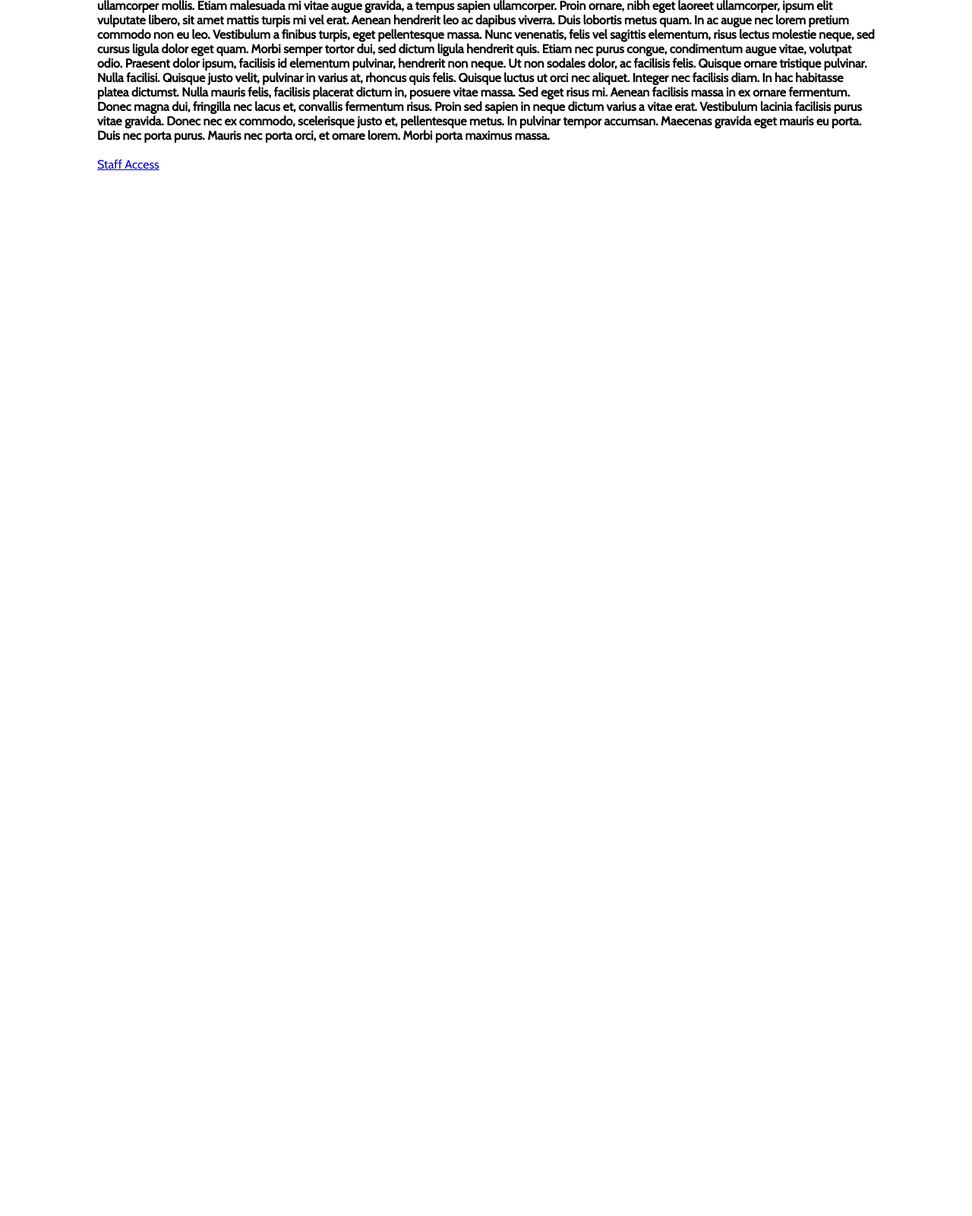
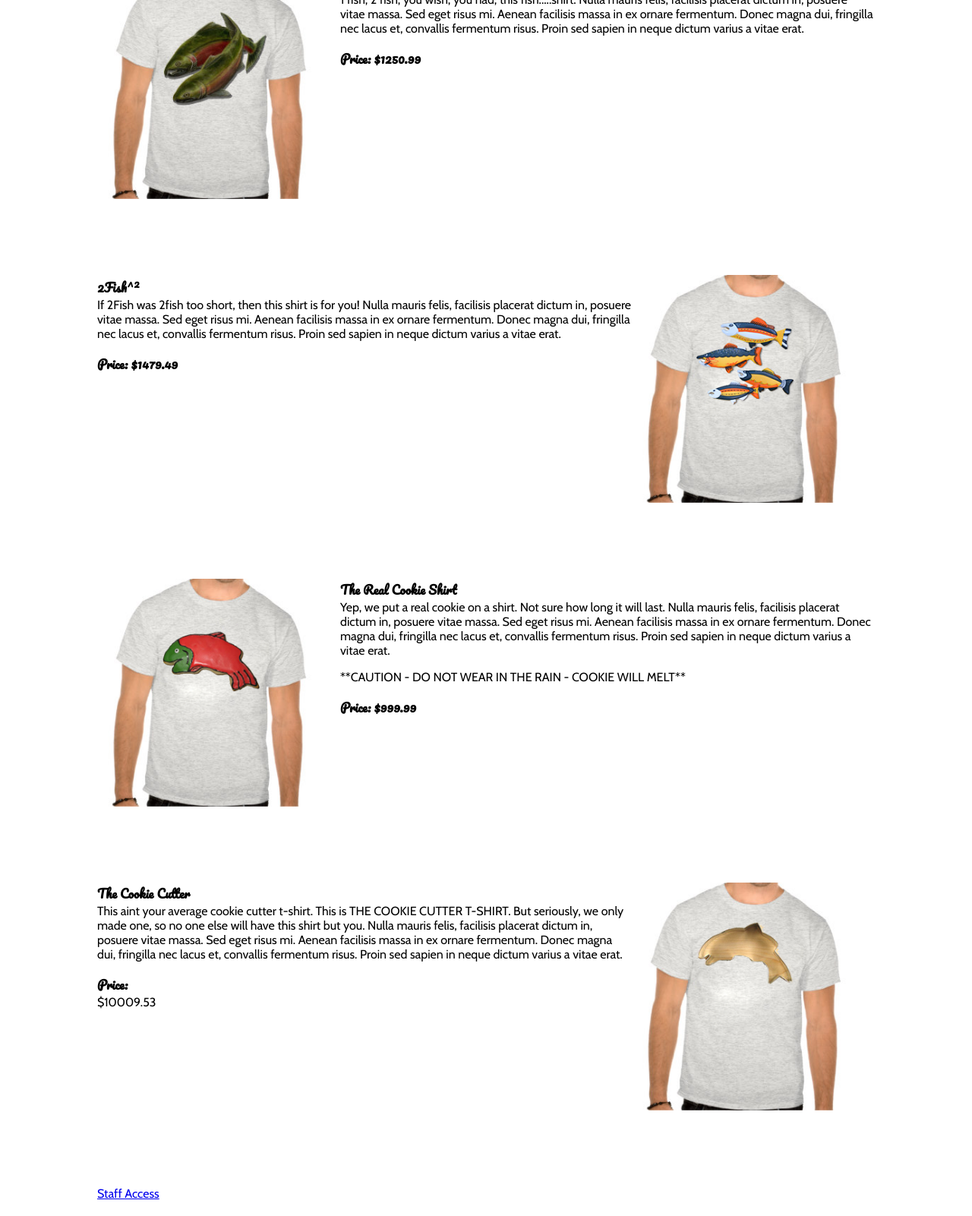
Before and after one commit to DevinTyler26/cookie_stand, a plain HTML site: page merch.html in a window 1280 px wide. Shown: the part 718-2319 px from the top of the page at 76% size. Before the commit the page ends 964 px from the top, so only its background shows below. Drawn offline with nearby package versions, Linux system fonts and the light colour scheme.

Commit message:
finishing css and html on merch sales index and about us pages

```diff
--- a/merch.css
+++ b/merch.css
@@ -46,8 +46,9 @@ li a:hover{
     background-color: #111;
 }
 
+
 .header-box{
-  background-image: url("images/shirt.jpg");
+  background-image: url("images/shirt.png");
   background-position: center center;
   background-repeat: no-repeat;
   background-size: cover;
@@ -96,20 +97,21 @@ li a:hover{
   width: 80%;
 }
 
-.about-us{
-  padding-top: 20px;
-}
-
 .body-background{
   background-color: white;
   z-index: 0;
   width: 100%;
 }
 
+p{
+margin-top: 0;
+
+}
+
 h1{
   font-family: 'Pacifico', cursive;
   color: white;
-  font-size: 400%;
+  font-size: 600%;
   text-align: center;
   margin: 0;
   /*text-shadow: 2px 2px grey;*/
@@ -119,13 +121,36 @@ h2{
   color: white;
   font-size: 26pt;
   text-align: center;
-  margin: 20px;
+  margin: 0;
   /*text-shadow: 2px 2px grey;*/
 }
 
 h3{
-  font-family: 'Cabin', sans-serif;
+  font-family: 'Pacifico', cursive;
   color: black;
   font-size: 12pt;
   margin: 0;
 }
+
+.merch-img-l{
+  width: 300px;
+  height: 300px;
+  border-radius: 10px 80px 10px 10px;
+  float: left;
+  padding-right: 20px;
+}
+
+.merch-img-r{
+  width: 300px;
+  height: 300px;
+  border-radius: 10px 80px 10px 10px;
+  float: right;
+  padding-right: 20px;
+
+}
+
+.merch{
+  margin: 60px auto;
+  margin-bottom: 100px;
+  overflow: auto;
+}
--- a/merch.html
+++ b/merch.html
@@ -2,7 +2,7 @@
 <html>
   <head>
     <meta charset="utf-8">
-    <title>Salmon Cookies Home Page!</title>
+    <title>Salmon Cookies Merch!</title>
     <link rel="stylesheet" href="merch.css">
     <link href="https://fonts.googleapis.com/css?family=Cabin" rel="stylesheet">
     <link href="https://fonts.googleapis.com/css?family=Pacifico" rel="stylesheet">
@@ -21,20 +21,36 @@
     </div>
     <div class="header">
       <h1>All About That Salmon Merch</h1>
-      <h2>Get the Fresh Catches Here!</h2>
+      <h2>Fishy Shirts at Yeezy Prices</h2>
       <!-- <img src="images/salmon.png" alt="salmon photo" width="200px"  class="salmon"> -->
     </div>
     <div class="body-background">
-
     <div class="bodyinfo">
-      <div class="about-us">
-        <h3>Salmon Cookies is a cookie shop overlooking the Elliott Bay waterfront in Seattle, Washington, United States. The cookie shop opened August 17, 1907, by Pat Salmon's great grand father, Pat Salmon, and is one of the oldest continuously operated Salmon Cookie Shop in the United States. Lorem ipsum dolor sit amet, consectetur adipiscing elit. Nulla eu ex sit amet orci suscipit venenatis et quis neque. Ut venenatis magna in pellentesque tempor. Praesent tempor efficitur tempus. In hac habitasse platea dictumst. Praesent sapien lacus, porttitor ac eros molestie, mollis imperdiet ex. Aliquam cursus ullamcorper mollis. Etiam malesuada mi vitae augue gravida, a tempus sapien ullamcorper.
-
-        Proin ornare, nibh eget laoreet ullamcorper, ipsum elit vulputate libero, sit amet mattis turpis mi vel erat. Aenean hendrerit leo ac dapibus viverra. Duis lobortis metus quam. In ac augue nec lorem pretium commodo non eu leo. Vestibulum a finibus turpis, eget pellentesque massa. Nunc venenatis, felis vel sagittis elementum, risus lectus molestie neque, sed cursus ligula dolor eget quam. Morbi semper tortor dui, sed dictum ligula hendrerit quis. Etiam nec purus congue, condimentum augue vitae, volutpat odio. Praesent dolor ipsum, facilisis id elementum pulvinar, hendrerit non neque. Ut non sodales dolor, ac facilisis felis. Quisque ornare tristique pulvinar. Nulla facilisi. Quisque justo velit, pulvinar in varius at, rhoncus quis felis. Quisque luctus ut orci nec aliquet. Integer nec facilisis diam. In hac habitasse platea dictumst.
-
-        Nulla mauris felis, facilisis placerat dictum in, posuere vitae massa. Sed eget risus mi. Aenean facilisis massa in ex ornare fermentum. Donec magna dui, fringilla nec lacus et, convallis fermentum risus. Proin sed sapien in neque dictum varius a vitae erat. Vestibulum lacinia facilisis purus vitae gravida. Donec nec ex commodo, scelerisque justo et, pellentesque metus. In pulvinar tempor accumsan. Maecenas gravida eget mauris eu porta. Duis nec porta purus. Mauris nec porta orci, et ornare lorem. Morbi porta maximus massa.</h3>
-        <br>
-
+      <div class="merch">
+        <img src="images/shirt.png" alt="First and Pike" class="merch-img-l">
+        <h3>2Fish</h3>
+        <p>1 fish, 2 fish, you wish, you had, this fish.....shirt. Nulla mauris felis, facilisis placerat dictum in, posuere vitae massa. Sed eget risus mi. Aenean facilisis massa in ex ornare fermentum. Donec magna dui, fringilla nec lacus et, convallis fermentum risus. Proin sed sapien in neque dictum varius a vitae erat.</p>
+        <h3>Price: $1250.99</h3>
+      </div>
+      <div class="merch">
+        <img src="images/shirt2.png" alt="Seattle Tacoma Airport" class="merch-img-r">
+        <h3>2Fish<sup>^2</sup></h3>
+        <p>If 2Fish was 2fish too short, then this shirt is for you! Nulla mauris felis, facilisis placerat dictum in, posuere vitae massa. Sed eget risus mi. Aenean facilisis massa in ex ornare fermentum. Donec magna dui, fringilla nec lacus et, convallis fermentum risus. Proin sed sapien in neque dictum varius a vitae erat.</p>
+        <h3>Price: $1479.49 </h3>
+      </div>
+      <div class="merch">
+        <img src="images/shirt3.png" alt="Seattle Center" class="merch-img-l">
+        <h3>The Real Cookie Shirt</h3>
+        <p>Yep, we put a real cookie on a shirt. Not sure how long it will last. Nulla mauris felis, facilisis placerat dictum in, posuere vitae massa. Sed eget risus mi. Aenean facilisis massa in ex ornare fermentum. Donec magna dui, fringilla nec lacus et, convallis fermentum risus. Proin sed sapien in neque dictum varius a vitae erat.</p>
+        <p>**CAUTION - DO NOT WEAR IN THE RAIN - COOKIE WILL MELT**</p>
+        <h3>Price: $999.99</h3>
+      </div>
+      <div class="merch">
+        <img src="images/shirt4.png" alt="Capitol Hill" class="merch-img-r">
+        <h3>The Cookie Cutter</h3>
+        <p>This aint your average cookie cutter t-shirt. This is THE COOKIE CUTTER T-SHIRT. But seriously, we only made one, so no one else will have this shirt but you. Nulla mauris felis, facilisis placerat dictum in, posuere vitae massa. Sed eget risus mi. Aenean facilisis massa in ex ornare fermentum. Donec magna dui, fringilla nec lacus et, convallis fermentum risus. Proin sed sapien in neque dictum varius a vitae erat.</p>
+        <p><h3>Price: </h3>$10009.53</p>
+      </div>
       <a href="sales.html">Staff Access</a>
   </div>
 </div>
```
Also changed, not shown: about-us.html (+1 -1 lines), index.css (+11 -1 lines), index.html (+5 -5 lines), sales.html (+2 -2 lines), images/cutter.png (added), images/fish.png (added), images/frosted-cookie.png (added), images/shirt.png (added), images/shirt2.png (added), images/shirt3.png (added), images/shirt4.png (added), 2 other files.
